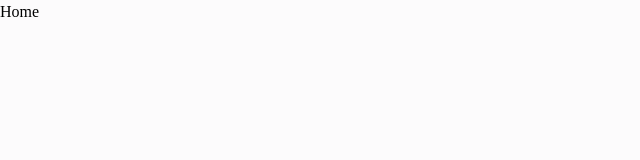
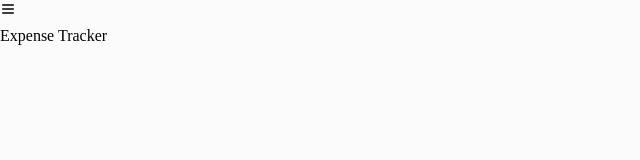
Before and after one commit to stanleyzhengs0/ExpenseTracker, a React (Vite) app in the folder frontend/expense-tracker/: page /dashboard in a window 1280 px wide. Shown: the top 160 px of the page, without its empty margins (0-640 px from the left). Built offline with nearby package versions, Linux system fonts and the light colour scheme.

Commit message:
Complete: Navbar

```diff
--- /dev/null
+++ b/frontend/expense-tracker/src/components/layouts/DashboardLayout.jsx
@@ -0,0 +1,26 @@
+import React, { Children, useContext } from 'react'
+import { UserContext } from '../../context/UserContext'
+import Navbar from './Navbar'
+import SideMenu from './SideMenu'
+
+const DashboardLayout = ({children, activeMenu}) => {
+    const {user} = useContext(UserContext)
+  return (
+    <div className=''>
+        <Navbar activeMenu={activeMenu}/>
+
+        {user && (
+            <div className='flex'>
+                <div className='max-[1080px]:hidden'>
+                    <SideMenu activeMenu={activeMenu}/>
+                </div>
+
+                <div className='grow mx-5'>{children}</div>
+
+            </div>
+        )}
+    </div>
+  )
+}
+
+export default DashboardLayout
--- /dev/null
+++ b/frontend/expense-tracker/src/components/layouts/Navbar.jsx
@@ -0,0 +1,35 @@
+import React, { useState } from 'react'
+import { HiOutlineX, HiOutlineMenu } from 'react-icons/hi'
+import SideMenu from './SideMenu'
+const Navbar = () => {
+    const [openSideMenu, setOpenSideMenu] = useState(false)
+
+  return (
+    <div className='flex gap-5 bg-white border border-b border-gray-200/50 backdrop-blur-[2px] py-4 px-7 sticky top-0 z-30'>
+      <button
+        className='block lg:hidden text-black'
+        onClick={() => {
+          setOpenSideMenu(!openSideMenu)
+        }}
+      >
+        {openSideMenu ? (
+          <HiOutlineX className = "text-2xl"/>
+        ) : (
+          <HiOutlineMenu className = "text-2xl" />
+        )}
+
+      </button>
+
+      <h2 className='text-lg-font-medium text-black'>Expense Tracker</h2>
+
+      {openSideMenu && (
+        <div className='fixed top-[61px] -ml-4 bg-white'>
+          <SideMenu activeMenu={activeMenu}/>
+
+        </div>
+      )}
+    </div>
+  )
+}
+
+export default Navbar
--- /dev/null
+++ b/frontend/expense-tracker/src/components/layouts/SideMenu.jsx
@@ -0,0 +1,11 @@
+import React from 'react'
+
+const SideMenu = () => {
+  return (
+    <div>
+      Sidemenu
+    </div>
+  )
+}
+
+export default SideMenu
--- a/frontend/expense-tracker/src/pages/Dashboard/Home.jsx
+++ b/frontend/expense-tracker/src/pages/Dashboard/Home.jsx
@@ -1,10 +1,12 @@
 import React from 'react'
+import DashboardLayout from '../../components/layouts/DashboardLayout'
 
 const Home = () => {
   return (
-    <div>
-      Home
-    </div>
+    <DashboardLayout activeMenu="Dashboard">
+      <div className='my-5 mx-auto'></div>
+    </DashboardLayout>
+
   )
 }
 
```
